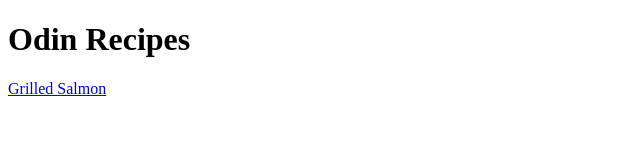
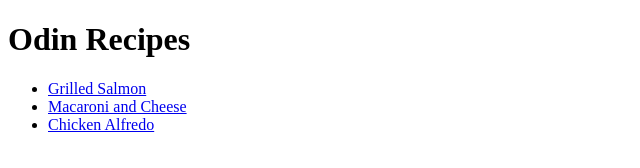
Before and after one commit to billyhodge05/odin-recipies, a plain HTML site: page index.html in a window 1280 px wide. Shown: the whole page, without its empty margins (0-640 px from the left). Drawn offline with Linux system fonts and the light colour scheme.

Commit message:
Added two new recipes Added two new links to the main index.html files

```diff
--- a/index.html
+++ b/index.html
@@ -8,7 +8,12 @@
 </head>
 <body>
     <h1> Odin Recipes</h1>
-    <a href="recipes/grilledSalmon.html">Grilled Salmon</a>
+    <ul>
+        <li><a href="recipes/grilledSalmon.html">Grilled Salmon</a></li>
+        <li><a href="recipes/macaroniAndcheese.html">Macaroni and Cheese</a></li>
+        <li><a href="recipes/chickenalfredo.html">Chicken Alfredo</a></li>
+    </ul>
+
 
 </body>
 </html>
```
